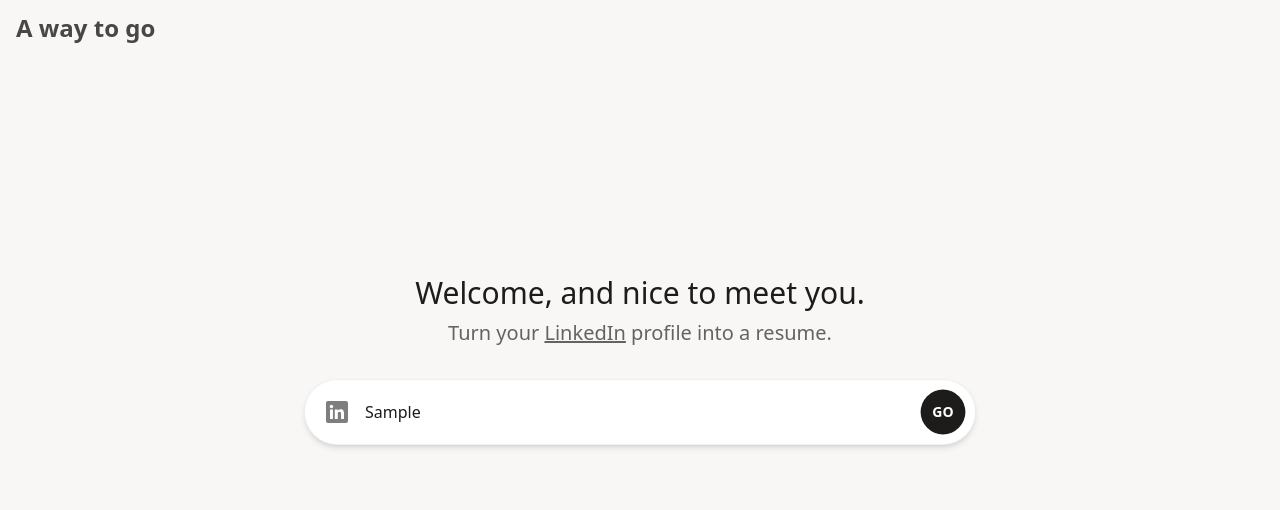
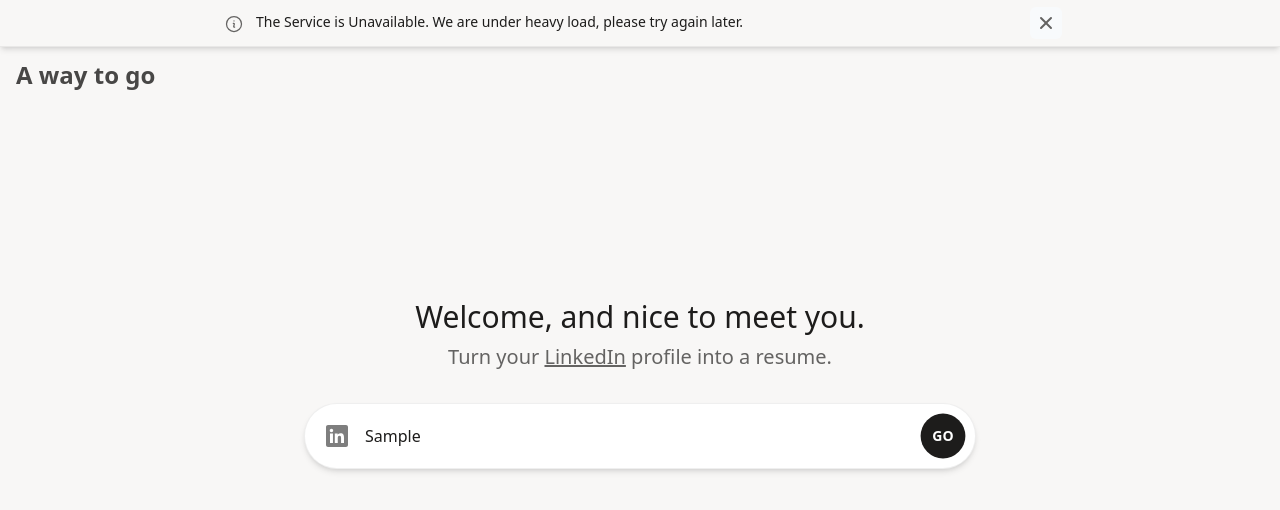
Before and after one commit to victorchicu/workley-app, an Angular app: page / in a window 1280 px wide. Both pictures are taken after typing "Sample" into the empty fields and a click on the button "GO". Shown: the top 510 px of the page. Built offline with nearby package versions, Linux system fonts and the light colour scheme.

Commit message:
Temporar Warning about service unavailable

```diff
--- a/src/app/app.component.html
+++ b/src/app/app.component.html
@@ -1,5 +1,37 @@
-<div class="min-h-screen text-slate-800 flex flex-col font-sans">
-
+<div class="min-h-screen text-slate-800 flex flex-col font-sans relative">
+  <div *ngIf="showWarning"
+       class="sticky top-0 left-0 right-0 z-50 w-full shadow-md">
+    <div class="bg-[#f8f7f6] border-b border-[rgba(5,5,5,0.0625)]">
+      <div class="max-w-4xl mx-auto px-4 sm:px-6 lg:px-8">
+        <div class="py-3 flex items-center justify-between">
+          <div class="flex items-start">
+            <div class="flex-shrink-0 mt-0.5">
+              <svg class="h-5 w-5 text-[#646362]" xmlns="http://www.w3.org/2000/svg" fill="none" viewBox="0 0 24 24" stroke-width="1.5" stroke="currentColor">
+                <path stroke-linecap="round" stroke-linejoin="round" d="M11.25 11.25l.041-.02a.75.75 0 011.063.852l-.708 2.836a.75.75 0 001.063.853l.041-.021M21 12a9 9 0 11-18 0 9 9 0 0118 0zm-9-3.75h.008v.008H12V8.25z" />
+              </svg>
+            </div>
+            <div class="ml-3 flex-grow">
+              <p class="text-sm font-medium text-[#1d1c1b]">
+                {{ warningMessage }}
+              </p>
+            </div>
+          </div>
+          <div class="ml-auto pl-3">
+            <div class="-mx-1.5 -my-1.5">
+              <button (click)="hideWarning()" type="button"
+                      class="inline-flex bg-slate-50 rounded-md p-1.5 text-[#646362] hover:bg-slate-200 hover:text-[#1d1c1b] focus:outline-none focus:ring-2 focus:ring-slate-400 focus:ring-offset-2 focus:ring-offset-slate-50"
+                      aria-label="Dismiss">
+                <span class="sr-only">Dismiss</span>
+                <svg class="h-5 w-5" xmlns="http://www.w3.org/2000/svg" viewBox="0 0 20 20" fill="currentColor" aria-hidden="true">
+                  <path fill-rule="evenodd" d="M4.293 4.293a1 1 0 011.414 0L10 8.586l4.293-4.293a1 1 0 111.414 1.414L11.414 10l4.293 4.293a1 1 0 01-1.414 1.414L10 11.414l-4.293 4.293a1 1 0 01-1.414-1.414L8.586 10 4.293 5.707a1 1 0 010-1.414z" clip-rule="evenodd" />
+                </svg>
+              </button>
+            </div>
+          </div>
+        </div>
+      </div>
+    </div>
+  </div>
   <nav class="w-full px-4 py-3 flex justify-between items-center">
     <span>
        <a [routerLink]="['/']"
--- a/src/app/app.component.ts
+++ b/src/app/app.component.ts
@@ -2,16 +2,19 @@ import {Component} from '@angular/core';
 import {RouterLink, RouterOutlet} from '@angular/router';
 import {FormsModule} from '@angular/forms';
 import {Title} from '@angular/platform-browser';
+import {NgIf} from '@angular/common';
 
 @Component({
   selector: 'app-root',
-  imports: [FormsModule, RouterLink],
+  imports: [FormsModule, RouterLink, NgIf],
   templateUrl: './app.component.html',
   styleUrl: './app.component.css'
 })
 export class AppComponent {
   link: string = '';
 
+  showWarning: boolean = false;
+  warningMessage: string = '';
 
   constructor(private readonly title: Title) {
     title.setTitle('LinkedIn Resume Builder | LinkedIn to Resume in one click');
@@ -19,7 +22,23 @@ export class AppComponent {
 
   go(): void {
     if (this.link.trim()) {
-
+      // Simulate a service unavailability scenario
+      // In a real app, this would be based on an API error response
+      this.warningMessage = "The Service is Unavailable. We are under heavy load, please try again later.";
+      this.showWarning = true;
+      // Optional: Automatically hide the warning after some time
+      setTimeout(() => {
+        this.hideWarning();
+      }, 7000); // Hides after 5 seconds
+    } else {
+      // Handle empty link case if needed, e.g., show a different message or do nothing
+      this.warningMessage = "Please enter a LinkedIn profile link.";
+      this.showWarning = true;
     }
   }
+
+  hideWarning(): void {
+    this.showWarning = false;
+    this.warningMessage = '';
+  }
 }
```
Also changed, not shown: src/server.ts (+51 -38 lines).
